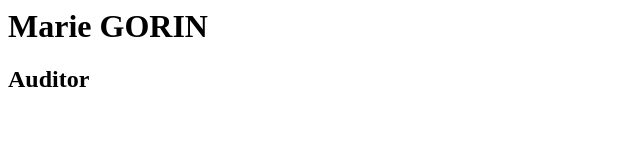
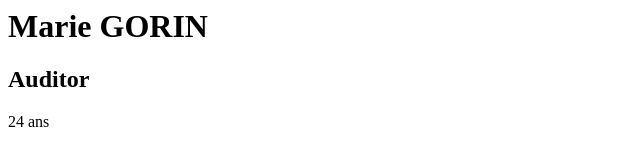
Before and after one commit to MarieGorin/WebsiteCreationTraining, a plain HTML site: page index.html in a window 1280 px wide. Shown: the full height of the page, 0-640 px from the left. Drawn offline with Linux system fonts and the light colour scheme.

Commit message:
Second version
ajout de l'âge

```diff
--- a/index.html
+++ b/index.html
@@ -5,5 +5,6 @@
   <body>
       <h1>Marie GORIN</h1>
       <h2>Auditor</h2>
+      <p>24 ans</p>
   </body>
  </html>
```
